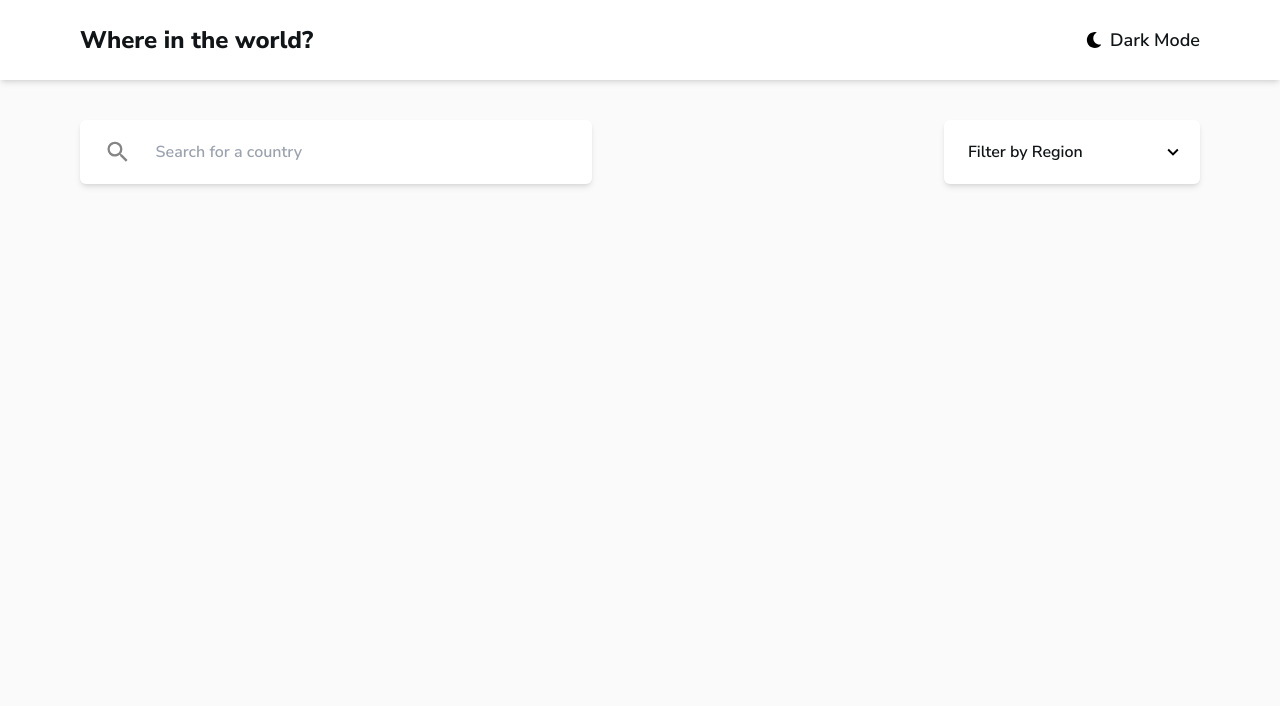
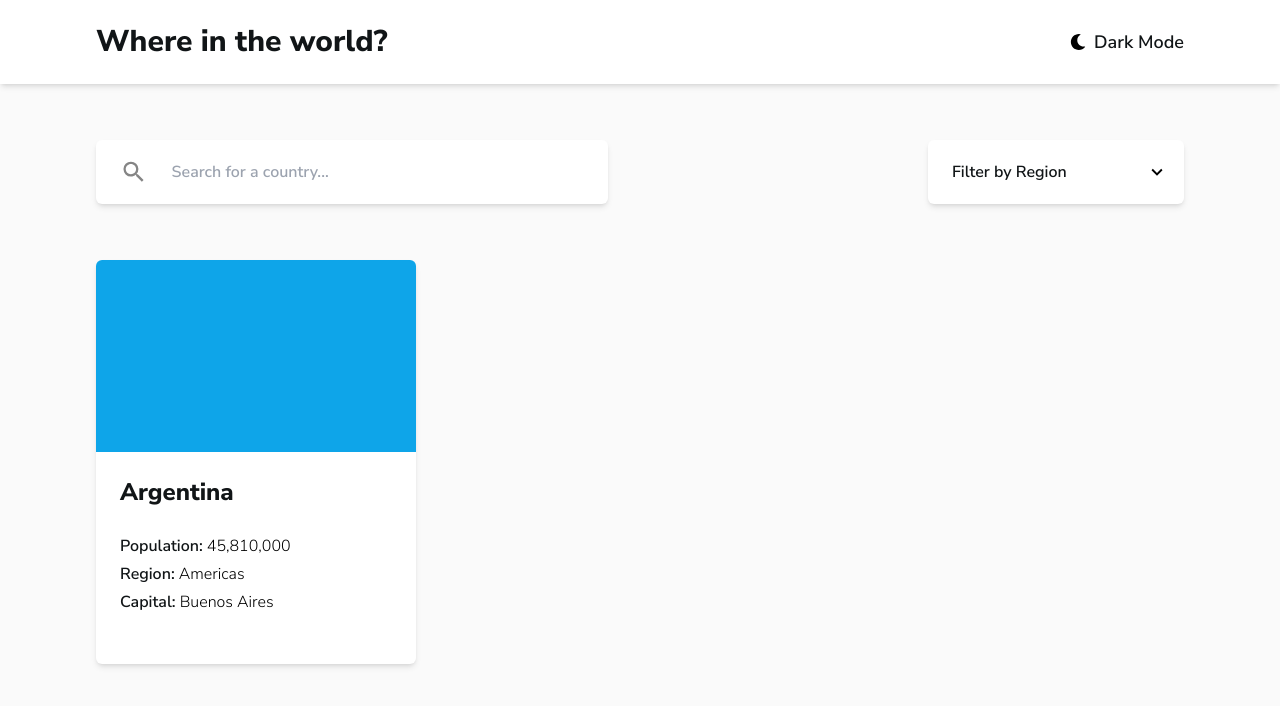
Before and after one commit to C-Gonzalo/countries-info, a React (Vite) app: page / in a window 1280 px wide. Shown: the top 706 px of the page. Built offline with nearby package versions, Linux system fonts and the light colour scheme.

Commit message:
wip: CountryCard component design

```diff
--- /dev/null
+++ b/src/components/CountryCard.jsx
@@ -0,0 +1,25 @@
+const CountryCard = () => {
+  return (
+    <div className="light-mode-elements w-80 rounded-md shadow-md cursor-pointer">
+      <div className="bg-sky-500 h-48 rounded-t-md"></div>
+
+      <div className="px-6 pt-6 pb-12">
+        <h4 className="light-mode-text font-[800] text-2xl">Argentina</h4>
+
+        <div className="mt-6">
+          <p className="py-[2px]">
+            <span className="light-mode-text font-[600]">Population:</span> 45,810,000
+          </p>
+          <p className="py-[2px]">
+            <span className="light-mode-text font-[600]">Region:</span> Americas
+          </p>
+          <p className="py-[2px]">
+            <span className="light-mode-text font-[600]">Capital:</span> Buenos Aires
+          </p>
+        </div>
+      </div>
+    </div>
+  );
+};
+
+export default CountryCard;
--- a/src/components/Header.jsx
+++ b/src/components/Header.jsx
@@ -2,9 +2,9 @@ import { FaMoon } from 'react-icons/fa';
 
 const Header = () => {
   return (
-    <div className="light-mode-elements flex justify-between items-center px-20 py-6 shadow-md">
+    <div className="light-mode-elements flex justify-between items-center px-24 py-6 shadow-md">
       <div>
-        <h1 className="text-2xl font-[800] light-mode-text">Where in the world?</h1>
+        <h1 className=" light-mode-text text-3xl font-[800]">Where in the world?</h1>
       </div>
 
       <div
@@ -12,7 +12,7 @@ const Header = () => {
         onClick={() => console.log('Dark Mode')}>
         <FaMoon />
         {/* <FaSun /> */}
-        <p className="text-lg font-[600] light-mode-text">Dark Mode</p>
+        <p className=" light-mode-text text-lg font-[600]">Dark Mode</p>
       </div>
     </div>
   );
--- a/src/pages/HomePage.jsx
+++ b/src/pages/HomePage.jsx
@@ -1,5 +1,6 @@
 import { useState } from 'react';
 import { MdKeyboardArrowDown, MdOutlineSearch } from 'react-icons/md';
+import CountryCard from '../components/CountryCard';
 import Header from '../components/Header';
 
 const HomePage = () => {
@@ -22,13 +23,13 @@ const HomePage = () => {
     <div className="light-mode-bg h-screen">
       <Header />
 
-      <div className="px-20">
-        <div className="mt-10 flex justify-between">
+      <div className="px-24">
+        <div className="mt-14 flex justify-between">
           <div className="light-mode-elements flex items-center gap-2 w-[32rem] px-6 rounded-md shadow-md">
             <MdOutlineSearch className="light-mode-input" size={30} />
             <input
               type="text"
-              placeholder="Search for a country"
+              placeholder="Search for a country..."
               className="py-5 pl-4 w-full font-[600] outline-none"
               onChange={(e) => setCountryToSearch(e.target.value)}
             />
@@ -90,6 +91,10 @@ const HomePage = () => {
             </select>
           </div> */}
         </div>
+
+        <div className="mt-14">
+          <CountryCard />
+        </div>
       </div>
     </div>
   );
```
